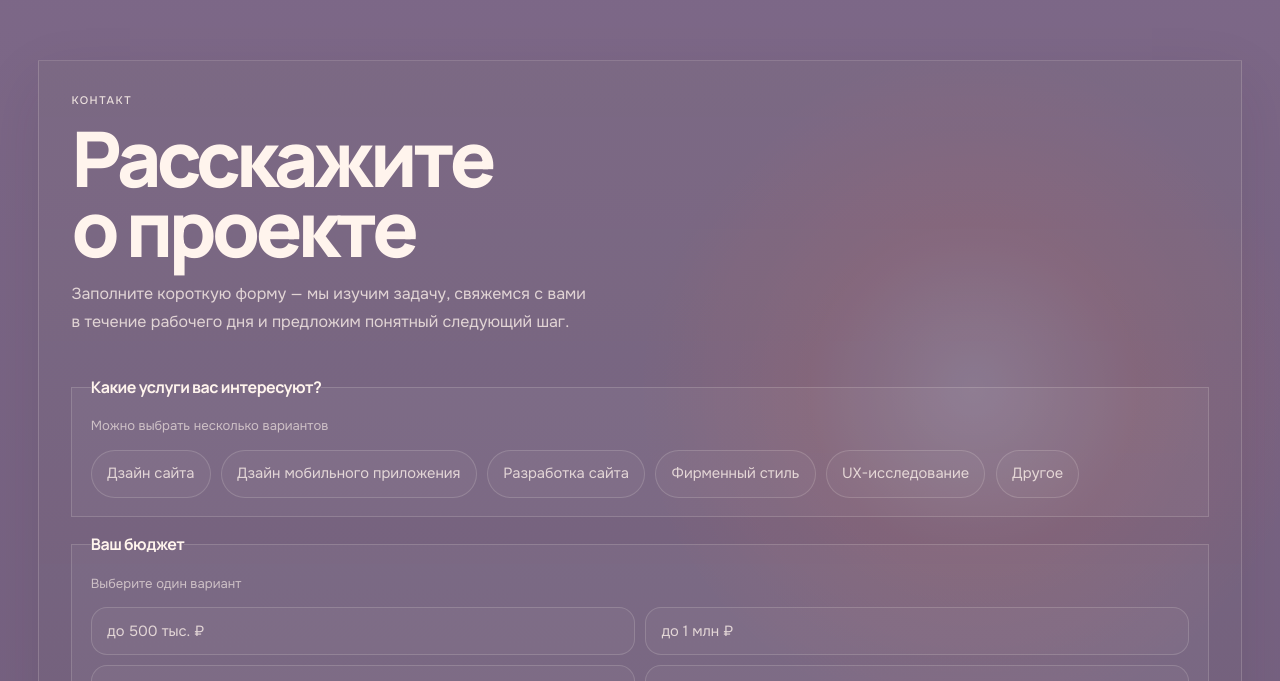
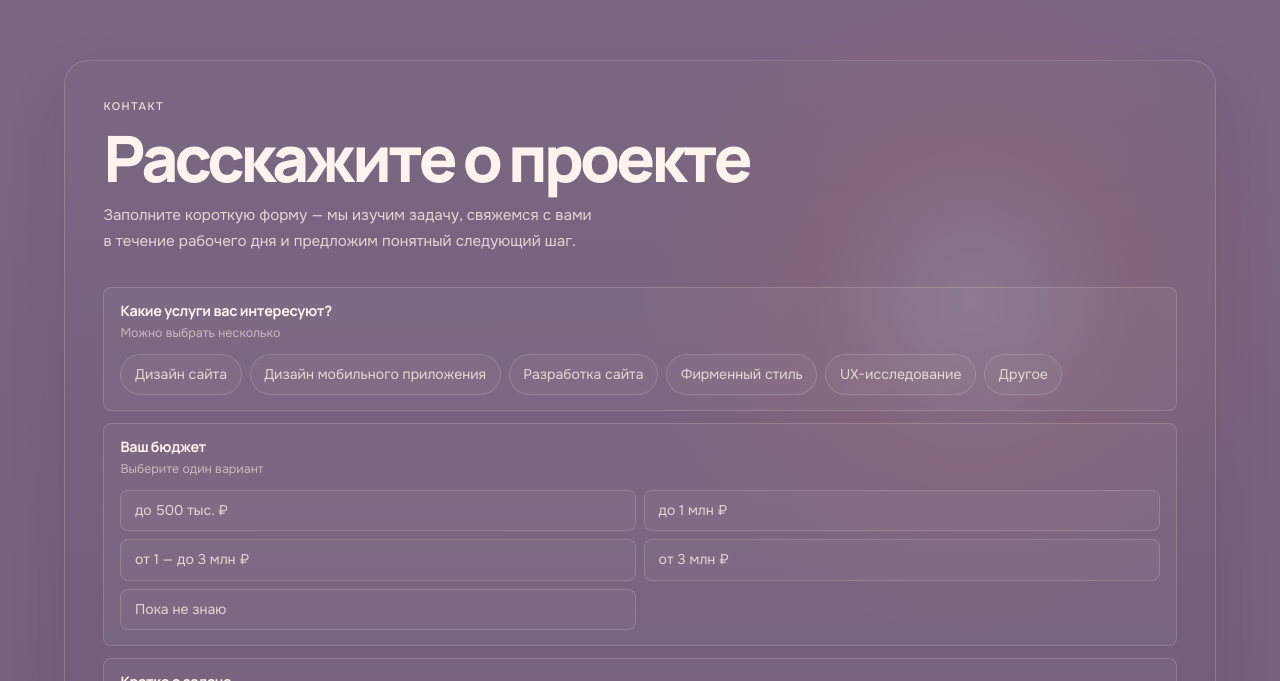
Before and after one commit to Yaroslav-Chertov/yaga-studio, a Next.js app: page /cases/nda-client-five in a window 1280 px wide. Shown: the part 2119-2800 px from the top of the page. Built offline with nearby package versions, Linux system fonts and the light colour scheme.

Commit message:
fix why styles

```diff
--- a/components/Contact.tsx
+++ b/components/Contact.tsx
@@ -4,8 +4,8 @@ import { ChangeEvent, FormEvent, useRef, useState } from "react";
 import { useInView } from "framer-motion";
 
 const SERVICES = [
-  "Дзайн сайта",
-  "Дзайн мобильного приложения",
+  "Дизайн сайта",
+  "Дизайн мобильного приложения",
   "Разработка сайта",
   "Фирменный стиль",
   "UX-исследование",
@@ -115,10 +115,8 @@ export default function Contact() {
       const services = exists
         ? current.services.filter((item) => item !== service)
         : [...current.services, service];
-
       return { ...current, services };
     });
-
     setErrors((current) => ({ ...current, services: undefined }));
   };
 
@@ -131,18 +129,13 @@ export default function Contact() {
         ? (event.target as HTMLInputElement).checked
         : event.target.value;
 
-    setValues((current) => ({
-      ...current,
-      [name]: nextValue,
-    }));
-
+    setValues((current) => ({ ...current, [name]: nextValue }));
     setErrors((current) => ({ ...current, [name]: undefined }));
   };
 
   const handleFileChange = (event: ChangeEvent<HTMLInputElement>) => {
     const nextFile = event.target.files?.[0] ?? null;
     setFile(nextFile);
-
     setErrors((current) => ({
       ...current,
       file:
@@ -154,26 +147,17 @@ export default function Contact() {
 
   const handleSubmit = async (event: FormEvent<HTMLFormElement>) => {
     event.preventDefault();
-
     const nextErrors = validate(values, file);
     setErrors(nextErrors);
-
-    if (Object.keys(nextErrors).length) {
-      return;
-    }
+    if (Object.keys(nextErrors).length) return;
 
     setIsSubmitting(true);
-
     await new Promise((resolve) => setTimeout(resolve, 700));
-
     setSubmitted(true);
     setIsSubmitting(false);
     setValues(initialValues);
     setFile(null);
-
-    if (fileInputRef.current) {
-      fileInputRef.current.value = "";
-    }
+    if (fileInputRef.current) fileInputRef.current.value = "";
   };
 
   return (
@@ -232,21 +216,20 @@ export default function Contact() {
         ) : (
           <form className="contact__form" onSubmit={handleSubmit} noValidate>
             <div className="contact__grid">
-              <fieldset
+
+              {/* Services */}
+              <div
                 className={`contact__field contact__field--full${
                   errors.services ? " is-invalid" : ""
                 }`}
               >
-                <legend className="contact__legend">
+                <span className="contact__field-label">
                   Какие услуги вас интересуют?
-                </legend>
-                <p className="contact__hint">
-                  Можно выбрать несколько вариантов
-                </p>
+                </span>
+                <span className="contact__hint">Можно выбрать несколько</span>
                 <div className="contact__choices">
                   {SERVICES.map((service) => {
                     const checked = values.services.includes(service);
-
                     return (
                       <label
                         key={service}
@@ -262,18 +245,19 @@ export default function Contact() {
                     );
                   })}
                 </div>
-                {errors.services ? (
+                {errors.services && (
                   <p className="contact__error">{errors.services}</p>
-                ) : null}
-              </fieldset>
+                )}
+              </div>
 
-              <fieldset
+              {/* Budget */}
+              <div
                 className={`contact__field contact__field--full${
                   errors.budget ? " is-invalid" : ""
                 }`}
               >
-                <legend className="contact__legend">Ваш бюджет</legend>
-                <p className="contact__hint">Выберите один вариант</p>
+                <span className="contact__field-label">Ваш бюджет</span>
+                <span className="contact__hint">Выберите один вариант</span>
                 <div className="contact__choices contact__choices--budget">
                   {BUDGETS.map((budget) => (
                     <label
@@ -293,32 +277,32 @@ export default function Contact() {
                     </label>
                   ))}
                 </div>
-                {errors.budget ? (
+                {errors.budget && (
                   <p className="contact__error">{errors.budget}</p>
-                ) : null}
-              </fieldset>
+                )}
+              </div>
 
+              {/* Message */}
               <label className="contact__field contact__field--full">
-                <span className="contact__legend">Кратко о задаче</span>
+                <span className="contact__field-label">Кратко о задаче</span>
                 <span className="contact__hint">Необязательно</span>
                 <textarea
                   name="message"
                   value={values.message}
                   onChange={handleInputChange}
-                  rows={6}
+                  rows={4}
                   placeholder="Расскажите, что хотите запустить, какие есть сроки и на каком этапе сейчас находится проект."
                 />
               </label>
 
+              {/* File upload */}
               <div
                 className={`contact__field contact__field--full${
                   errors.file ? " is-invalid" : ""
                 }`}
               >
-                <span className="contact__legend">Прикрепить файл</span>
-                <span className="contact__hint">
-                  Максимальный размер — 10 МБ
-                </span>
+                <span className="contact__field-label">Прикрепить файл</span>
+                <span className="contact__hint">Максимальный размер — 10 МБ</span>
                 <div className="contact__upload">
                   <input
                     ref={fileInputRef}
@@ -338,13 +322,14 @@ export default function Contact() {
                     {file ? file.name : "Файл не выбран"}
                   </span>
                 </div>
-                {errors.file ? (
+                {errors.file && (
                   <p className="contact__error">{errors.file}</p>
-                ) : null}
+                )}
               </div>
 
+              {/* Company */}
               <label className="contact__field">
-                <span className="contact__legend">Название компании</span>
+                <span className="contact__field-label">Название компании</span>
                 <span className="contact__hint">Необязательно</span>
                 <input
                   type="text"
@@ -355,8 +340,9 @@ export default function Contact() {
                 />
               </label>
 
+              {/* Name */}
               <label className="contact__field">
-                <span className="contact__legend">Имя</span>
+                <span className="contact__field-label">Имя</span>
                 <span className="contact__hint">Необязательно</span>
                 <input
                   type="text"
@@ -367,23 +353,27 @@ export default function Contact() {
                 />
               </label>
 
+              {/* Referral */}
               <label className="contact__field">
-                <span className="contact__legend">Откуда вы о нас узнали?</span>
+                <span className="contact__field-label">
+                  Откуда вы о нас узнали?
+                </span>
                 <span className="contact__hint">Необязательно</span>
                 <input
                   type="text"
                   name="referral"
                   value={values.referral}
                   onChange={handleInputChange}
-                  placeholder="Рекомендация, Behance, поиск, Telegram и другие источники"
+                  placeholder="Рекомендация, Behance, поиск, Telegram…"
                 />
               </label>
 
+              {/* Contact — required */}
               <label
                 className={`contact__field${errors.contact ? " is-invalid" : ""}`}
               >
-                <span className="contact__legend">
-                  Telegram или другой способ связи
+                <span className="contact__field-label">
+                  Telegram или способ связи
                 </span>
                 <span className="contact__hint">Обязательно</span>
                 <input
@@ -391,20 +381,19 @@ export default function Contact() {
                   name="contact"
                   value={values.contact}
                   onChange={handleInputChange}
-                  placeholder="Укажите ваш @username в Telegram или email"
+                  placeholder="@username в Telegram или email"
                   aria-invalid={Boolean(errors.contact)}
-                  aria-describedby={
-                    errors.contact ? "contact-error" : undefined
-                  }
+                  aria-describedby={errors.contact ? "contact-error" : undefined}
                 />
-                {errors.contact ? (
+                {errors.contact && (
                   <p id="contact-error" className="contact__error">
                     {errors.contact}
                   </p>
-                ) : null}
+                )}
               </label>
             </div>
 
+            {/* Consent */}
             <label
               className={`contact__consent${errors.consent ? " is-invalid" : ""}`}
             >
@@ -419,11 +408,11 @@ export default function Contact() {
                 данных и соглашаетесь с политикой конфиденциальности.
               </span>
             </label>
-            {errors.consent ? (
+            {errors.consent && (
               <p className="contact__error contact__error--consent">
                 {errors.consent}
               </p>
-            ) : null}
+            )}
 
             <div className="contact__footer">
               <p className="contact__note">
--- a/components/Process.tsx
+++ b/components/Process.tsx
@@ -43,7 +43,7 @@ function StepRow({ step, index }: { step: Step; index: number }) {
       }}
     >
       <span className="process-step__timing">{step.timing}</span>
-      <p className="process-step__name">{step.name}</p>
+      <h3 className="process-step__name">{step.name}</h3>
       <p className="process-step__desc">{step.desc}</p>
     </div>
   );
--- a/components/Why.tsx
+++ b/components/Why.tsx
@@ -27,7 +27,7 @@ const reasons = [
   {
     num: "05",
     title: "Технологичный подход",
-    text: "Используем современные инструменты, включая AI, там, где они действительно помогают ускорить процесс. При этом ключевые решения по структуре, визуальному языку и качеству проработки всегда остаются под ручным контролем.",
+    text: "Используем современные инструменты, включая AI, там, где они действительно помогают ускорить процесс.",
   },
 ];
 
--- a/styles/_variables.scss
+++ b/styles/_variables.scss
@@ -25,6 +25,12 @@ $bp-md: 768px;
 $bp-lg: 1024px;
 $bp-xl: 1280px;
 
+$radius-sm: 0.5rem;
+$radius-md: 1rem;
+$radius-lg: 1.5rem;
+$radius-xl: 2rem;
+$radius-pill: 999px;
+
 $transition-fast: 0.2s ease;
 $transition-base: 0.35s ease;
 $transition-slow: 0.6s ease;
--- a/styles/components/_about.scss
+++ b/styles/components/_about.scss
@@ -166,7 +166,7 @@
   &__preview-image {
     aspect-ratio: 4 / 3;
     border: 1px solid rgba($color-primary, 0.16);
-    border-radius: 1.5rem;
+    border-radius: $radius-lg;
     background:
       linear-gradient(135deg, $color-primary, $color-muted),
       linear-gradient(180deg, $color-surface, $color-bg);
@@ -219,7 +219,7 @@
     width: fit-content;
     padding: 0.75rem 1rem;
     border: 1px solid rgba($color-primary, 0.16);
-    border-radius: 999px;
+    border-radius: $radius-pill;
     color: rgba($color-primary, 0.82);
     background: rgba($color-primary, 0.04);
     transition:
@@ -267,7 +267,7 @@
 
   &__image {
     aspect-ratio: 16 / 9;
-    border-radius: 2rem;
+    border-radius: $radius-xl;
     border: 1px solid rgba($color-primary, 0.16);
     background:
       linear-gradient(135deg, $color-primary, $color-muted),
--- a/styles/components/_contact.scss
+++ b/styles/components/_contact.scss
@@ -15,10 +15,11 @@
   &__inner {
     position: relative;
     z-index: 1;
-    max-width: 82rem;
+    max-width: 72rem;
     margin: 0 auto;
-    padding: clamp(1.2rem, 3vw, 2rem);
+    padding: clamp(1.5rem, 3vw, 2.5rem);
     border: 1px solid rgba($color-primary, 0.18);
+    border-radius: $radius-lg;
     background:
       linear-gradient(
         180deg,
@@ -31,7 +32,7 @@
 
   &__intro {
     max-width: 46rem;
-    margin-bottom: 2.5rem;
+    margin-bottom: 2rem;
   }
 
   &__label {
@@ -43,39 +44,47 @@
   &__heading {
     font-family: $font-display;
     font-weight: 800;
-    font-size: clamp(2.6rem, 6vw, 5.8rem);
+    font-size: clamp(2.2rem, 5vw, 4.4rem);
     line-height: 0.92;
     letter-spacing: -0.06em;
   }
 
   &__lead {
     max-width: 35rem;
-    margin-top: 1rem;
+    margin-top: 0.85rem;
     color: rgba($color-primary, 0.78);
-    font-size: 1rem;
+    font-size: 0.95rem;
     line-height: 1.75;
   }
 
+  // ── form ──────────────────────────────────────────────────────────────────
+
   &__form {
     display: grid;
-    gap: 1.25rem;
+    gap: 1rem;
   }
 
   &__grid {
     display: grid;
-    gap: 1rem;
+    gap: 0.75rem;
 
     @include md {
       grid-template-columns: repeat(2, minmax(0, 1fr));
     }
   }
 
+  // Each field block: consistent look regardless of element type
   &__field {
     display: grid;
-    gap: 0.65rem;
-    padding: 1.15rem;
+    gap: 0.45rem;
+    padding: 0.9rem 1rem;
     border: 1px solid rgba($color-primary, 0.16);
+    border-radius: $radius-sm;
     background: rgba($color-primary, 0.04);
+
+    // Remove UA fieldset styles
+    margin: 0;
+    min-width: 0;
 
     &--full {
       @include md {
@@ -88,27 +97,32 @@
     }
   }
 
-  &__legend {
+  // Unified field label (works for both <legend> and <span>)
+  &__field-label {
     font-family: $font-display;
-    font-size: 1rem;
+    font-size: 0.9rem;
     font-weight: 700;
-    letter-spacing: -0.03em;
+    letter-spacing: -0.02em;
+    line-height: 1.2;
   }
 
   &__hint {
-    color: rgba($color-primary, 0.62);
-    font-size: 0.82rem;
-    line-height: 1.5;
+    color: rgba($color-primary, 0.56);
+    font-size: 0.78rem;
+    line-height: 1.4;
+    margin-top: -0.1rem;
   }
 
   &__choices {
     display: flex;
     flex-wrap: wrap;
-    gap: 0.65rem;
-    margin-top: 0.2rem;
+    gap: 0.5rem;
+    margin-top: 0.25rem;
 
     &--budget {
       display: grid;
+      gap: 0.5rem;
+      margin-top: 0.25rem;
 
       @include md {
         grid-template-columns: repeat(2, minmax(0, 1fr));
@@ -120,13 +134,13 @@
     position: relative;
     display: inline-flex;
     align-items: center;
-    min-height: 2.9rem;
-    padding: 0.8rem 0.95rem;
+    min-height: 2.6rem;
+    padding: 0.6rem 0.85rem;
     border: 1px solid rgba($color-primary, 0.16);
-    border-radius: 999px;
+    border-radius: $radius-pill;
     background: rgba($color-primary, 0.03);
     color: rgba($color-primary, 0.78);
-    font-size: 0.92rem;
+    font-size: 0.88rem;
     line-height: 1.4;
     transition:
       border-color $transition-fast,
@@ -153,42 +167,45 @@
 
     &--budget {
       width: 100%;
-      border-radius: 1rem;
+      border-radius: $radius-sm;
     }
   }
 
   textarea,
   input[type="text"] {
     width: 100%;
-    border: 1px solid rgba($color-primary, 0.16);
-    background: rgba($color-primary, 0.04);
+    border: none;
+    border-top: 1px solid rgba($color-primary, 0.12);
+    background: transparent;
     color: $color-primary;
-    padding: 0.95rem 1rem;
+    padding: 0.55rem 0;
     outline: none;
+    font-size: 0.9rem;
     transition:
-      border-color $transition-fast,
-      background-color $transition-fast;
+      border-color $transition-fast;
 
     &::placeholder {
-      color: rgba($color-primary, 0.44);
+      color: rgba($color-primary, 0.38);
     }
 
     &:focus {
       border-color: rgba($color-primary, 0.38);
-      background: rgba($color-primary, 0.08);
     }
   }
 
   textarea {
-    min-height: 10rem;
+    min-height: 5rem;
     resize: vertical;
   }
+
+  // ── upload ────────────────────────────────────────────────────────────────
 
   &__upload {
     display: flex;
     flex-wrap: wrap;
     align-items: center;
-    gap: 0.9rem;
+    gap: 0.75rem;
+    margin-top: 0.25rem;
   }
 
   &__upload-input {
@@ -197,40 +214,50 @@
 
   &__upload-btn {
     @include btn-outline;
-    min-height: 3rem;
+    min-height: 2.6rem;
+    padding: 0.6rem 1.1rem;
+    font-size: 0.82rem;
     background: transparent;
     cursor: pointer;
   }
 
   &__upload-name {
-    color: rgba($color-primary, 0.72);
-    font-size: 0.92rem;
+    color: rgba($color-primary, 0.62);
+    font-size: 0.85rem;
   }
+
+  // ── consent ───────────────────────────────────────────────────────────────
 
   &__consent {
     display: flex;
     align-items: flex-start;
-    gap: 0.85rem;
-    color: rgba($color-primary, 0.74);
-    font-size: 0.92rem;
-    line-height: 1.7;
+    gap: 0.75rem;
+    color: rgba($color-primary, 0.7);
+    font-size: 0.88rem;
+    line-height: 1.65;
 
     input {
-      width: 1.1rem;
-      height: 1.1rem;
-      margin-top: 0.2rem;
+      width: 1rem;
+      height: 1rem;
+      margin-top: 0.22rem;
+      flex-shrink: 0;
       accent-color: $color-primary;
     }
   }
 
+  // ── error ─────────────────────────────────────────────────────────────────
+
   &__error {
     color: rgba($color-primary, 0.9);
-    font-size: 0.82rem;
+    font-size: 0.78rem;
+    margin-top: 0.15rem;
 
     &--consent {
-      margin-top: -0.5rem;
+      margin-top: -0.25rem;
     }
   }
+
+  // ── footer ────────────────────────────────────────────────────────────────
 
   &__footer {
     display: flex;
@@ -246,9 +273,9 @@
   }
 
   &__note {
-    max-width: 35rem;
-    color: rgba($color-primary, 0.72);
-    font-size: 0.92rem;
+    max-width: 32rem;
+    color: rgba($color-primary, 0.66);
+    font-size: 0.88rem;
     line-height: 1.65;
   }
 
@@ -263,6 +290,8 @@
     }
   }
 
+  // ── success ───────────────────────────────────────────────────────────────
+
   &__success {
     display: grid;
     gap: 1rem;
@@ -274,8 +303,8 @@
     display: inline-flex;
     align-items: center;
     justify-content: center;
-    width: 3.6rem;
-    height: 3.6rem;
+    width: 3.2rem;
+    height: 3.2rem;
     border-radius: 50%;
     border: 1px solid rgba($color-primary, 0.24);
     background: rgba($color-primary, 0.08);
@@ -287,7 +316,7 @@
 
   &__success-title {
     font-family: $font-display;
-    font-size: clamp(2rem, 4vw, 3.2rem);
+    font-size: clamp(1.8rem, 4vw, 3rem);
     font-weight: 700;
     line-height: 0.98;
     letter-spacing: -0.05em;
@@ -296,6 +325,7 @@
   &__success-text {
     color: rgba($color-primary, 0.74);
     line-height: 1.7;
+    font-size: 0.95rem;
   }
 
   &__actions {
--- a/styles/components/_nav.scss
+++ b/styles/components/_nav.scss
@@ -40,9 +40,9 @@
   }
 
   &__status {
-    padding: 0.35rem 0.65rem;
+    padding: 0.3rem 0.6rem;
     border: 1px solid rgba($color-primary, 0.2);
-    border-radius: 999px;
+    border-radius: $radius-pill;
     color: rgba($color-primary, 0.82);
     font-size: 0.65rem;
     letter-spacing: $tracking-widest;
--- a/styles/components/_services.scss
+++ b/styles/components/_services.scss
@@ -73,7 +73,7 @@
     width: fit-content;
     margin-top: 0.85rem;
     padding: 0.35rem 0.65rem;
-    border-radius: 999px;
+    border-radius: $radius-pill;
     background-color: $color-primary;
     color: $color-ink;
     font-size: 0.65rem;
```
Also changed, not shown: styles/components/_footer.scss (+7 -2 lines), styles/components/_hero.scss (+12 -4 lines), styles/components/_why.scss (+9 -3 lines).
